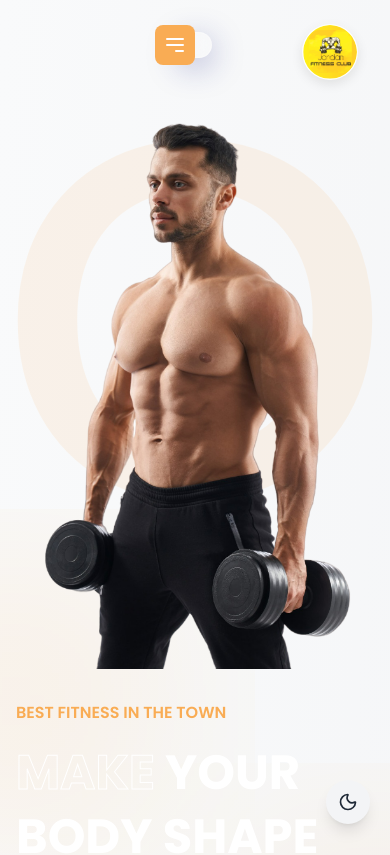
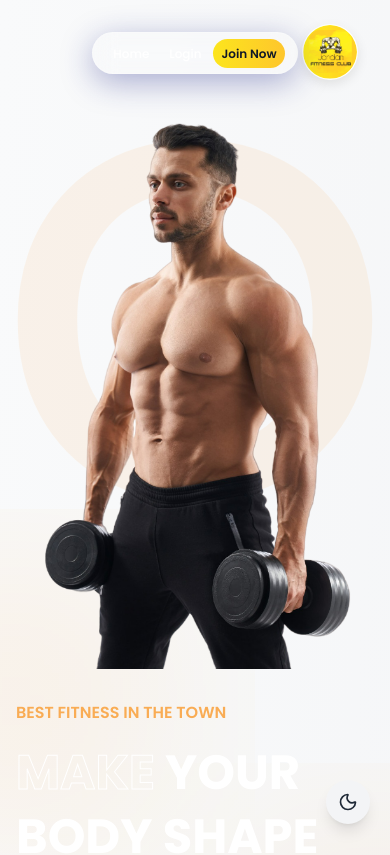
Before and after one commit to Arjun140205/Jordan-Fitness-Club, a React (Vite) app in the folder client/: page / in a window 390 px wide. Shown: the top 855 px of the page. Built offline with nearby package versions, Linux system fonts and the light colour scheme; no server answers.

Commit message:
Improved Navbar.jsx layout and behavior for mobile responsiveness

```diff
--- a/client/src/components/Navbar.jsx
+++ b/client/src/components/Navbar.jsx
@@ -1,12 +1,10 @@
 import { Link, useNavigate } from "react-router-dom";
 import { motion } from "framer-motion";
 import { useAuth } from "../context/AuthContext";
-import { useState } from "react";
 
 const Navbar = () => {
   const { isAuthenticated, user, logout } = useAuth();
   const navigate = useNavigate();
-  const [isMenuOpen, setIsMenuOpen] = useState(false);
 
   const handleLogout = () => {
     logout();
@@ -17,56 +15,24 @@ const Navbar = () => {
     <motion.nav
       initial={{ y: -100 }}
       animate={{ y: 0 }}
-      className="fixed w-full top-0 left-0 right-0 z-50 flex justify-center mt-8 px-4 md:px-0"
+      className="fixed w-full top-0 left-0 right-0 z-50 flex justify-center mt-8 px-4"
     >
-      <div className="bg-white/10 backdrop-blur-md rounded-full shadow-[0_8px_32px_0_rgba(31,38,135,0.37)] border border-white/20 px-4 md:px-8 py-3 relative">
-        {/* Mobile Menu Button */}
-        <button
-          onClick={() => setIsMenuOpen(!isMenuOpen)}
-          className="md:hidden absolute right-4 top-1/2 -translate-y-1/2 text-white p-2"
-        >
-          <svg
-            className="w-6 h-6"
-            fill="none"
-            stroke="currentColor"
-            viewBox="0 0 24 24"
-          >
-            {isMenuOpen ? (
-              <path
-                strokeLinecap="round"
-                strokeLinejoin="round"
-                strokeWidth={2}
-                d="M6 18L18 6M6 6l12 12"
-              />
-            ) : (
-              <path
-                strokeLinecap="round"
-                strokeLinejoin="round"
-                strokeWidth={2}
-                d="M4 6h16M4 12h16m-7 6h7"
-              />
-            )}
-          </svg>
-        </button>
-
-        {/* Navigation Links */}
-        <div className={`flex items-center justify-center ${isMenuOpen ? 'flex-col absolute top-full left-0 right-0 bg-white/10 backdrop-blur-md mt-2 rounded-2xl p-4 border border-white/20' : 'hidden md:flex'} md:flex-row md:relative md:bg-transparent md:p-0 md:border-0`}>
-          <ul className={`flex items-center ${isMenuOpen ? 'flex-col space-y-2' : 'flex-row space-x-2'}`}>
-            <li className={isMenuOpen ? 'w-full' : ''}>
+      <div className="bg-white/10 backdrop-blur-md rounded-full shadow-[0_8px_32px_0_rgba(31,38,135,0.37)] border border-white/20 px-3 sm:px-4 md:px-6 lg:px-8 py-2 sm:py-3">
+        <div className="flex items-center justify-center">
+          <ul className="flex items-center gap-1 sm:gap-2">
+            <li>
               <Link
                 to="/"
-                onClick={() => setIsMenuOpen(false)}
-                className="px-4 py-2 text-sm font-medium text-white/90 rounded-full hover:shadow-[0_0_15px_rgba(255,255,255,0.5)] hover:scale-105 hover:bg-white/20 transition-all duration-300 ease-out block text-center"
+                className="px-2 sm:px-3 md:px-4 py-1.5 sm:py-2 text-xs sm:text-sm font-medium text-white/90 rounded-full hover:shadow-[0_0_15px_rgba(255,255,255,0.5)] hover:scale-105 hover:bg-white/20 transition-all duration-300 ease-out"
               >
                 Home
               </Link>
             </li>
             {isAuthenticated && (
-              <li className={isMenuOpen ? 'w-full' : ''}>
+              <li>
                 <Link
                   to={user?.role === 'admin' ? '/admin' : '/dashboard'}
-                  onClick={() => setIsMenuOpen(false)}
-                  className="px-4 py-2 text-sm font-medium text-white/90 rounded-full hover:shadow-[0_0_15px_rgba(255,255,255,0.5)] hover:scale-105 hover:bg-white/20 transition-all duration-300 ease-out block text-center"
+                  className="px-2 sm:px-3 md:px-4 py-1.5 sm:py-2 text-xs sm:text-sm font-medium text-white/90 rounded-full hover:shadow-[0_0_15px_rgba(255,255,255,0.5)] hover:scale-105 hover:bg-white/20 transition-all duration-300 ease-out"
                 >
                   Dashboard
                 </Link>
@@ -74,20 +40,18 @@ const Navbar = () => {
             )}
             {!isAuthenticated && (
               <>
-                <li className={isMenuOpen ? 'w-full' : ''}>
+                <li>
                   <Link
                     to="/login"
-                    onClick={() => setIsMenuOpen(false)}
-                    className="px-4 py-2 text-sm font-medium text-white/90 rounded-full hover:shadow-[0_0_15px_rgba(255,255,255,0.5)] hover:scale-105 hover:bg-white/20 transition-all duration-300 ease-out block text-center"
+                    className="px-2 sm:px-3 md:px-4 py-1.5 sm:py-2 text-xs sm:text-sm font-medium text-white/90 rounded-full hover:shadow-[0_0_15px_rgba(255,255,255,0.5)] hover:scale-105 hover:bg-white/20 transition-all duration-300 ease-out"
                   >
                     Login
                   </Link>
                 </li>
-                <li className={isMenuOpen ? 'w-full' : ''}>
+                <li>
                   <Link
                     to="/register"
-                    onClick={() => setIsMenuOpen(false)}
-                    className="px-4 py-2 text-sm font-medium bg-gradient-to-r from-[#fce51d] to-[#fec62c] text-gray-900 rounded-full hover:shadow-[0_0_15px_rgba(254,198,44,0.5)] hover:scale-105 transition-all duration-300 ease-out font-semibold block text-center"
+                    className="px-2 sm:px-3 md:px-4 py-1.5 sm:py-2 text-xs sm:text-sm font-medium bg-gradient-to-r from-[#fce51d] to-[#fec62c] text-gray-900 rounded-full hover:shadow-[0_0_15px_rgba(254,198,44,0.5)] hover:scale-105 transition-all duration-300 ease-out font-semibold"
                   >
                     Join Now
                   </Link>
@@ -95,13 +59,10 @@ const Navbar = () => {
               </>
             )}
             {isAuthenticated && (
-              <li className={isMenuOpen ? 'w-full' : ''}>
+              <li>
                 <button
-                  onClick={() => {
-                    handleLogout();
-                    setIsMenuOpen(false);
-                  }}
-                  className="w-full px-4 py-2 text-sm font-medium bg-gradient-to-r from-[#fce51d] to-[#fec62c] text-gray-900 rounded-full hover:shadow-[0_0_15px_rgba(254,198,44,0.5)] hover:scale-105 transition-all duration-300 ease-out font-semibold"
+                  onClick={handleLogout}
+                  className="px-2 sm:px-3 md:px-4 py-1.5 sm:py-2 text-xs sm:text-sm font-medium bg-gradient-to-r from-[#fce51d] to-[#fec62c] text-gray-900 rounded-full hover:shadow-[0_0_15px_rgba(254,198,44,0.5)] hover:scale-105 transition-all duration-300 ease-out font-semibold"
                 >
                   Logout
                 </button>
```
